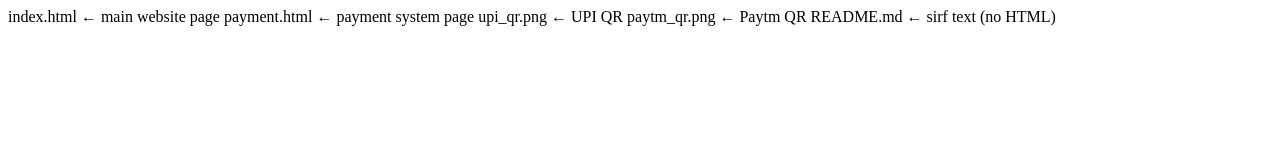
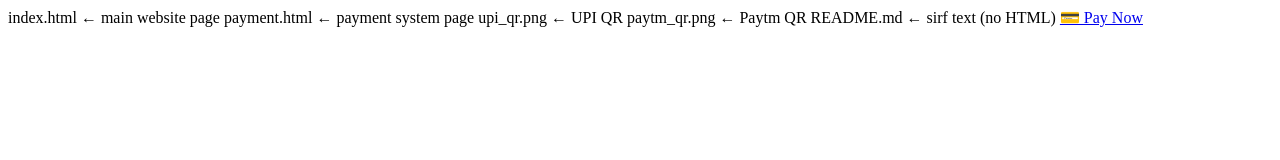
Before and after one commit to owntbs/Aamna-place-The-breakfast-Story-, a plain HTML site: page Index.html in a window 1280 px wide. Drawn offline with Linux system fonts and the light colour scheme.

Commit message:
Add Pay Now link to Index.html

```diff
--- a/Index.html
+++ b/Index.html
@@ -3,3 +3,4 @@
 upi_qr.png        ← UPI QR
 paytm_qr.png      ← Paytm QR
 README.md         ← sirf text (no HTML)
+<a href="payment.html">💳 Pay Now</a>
```
